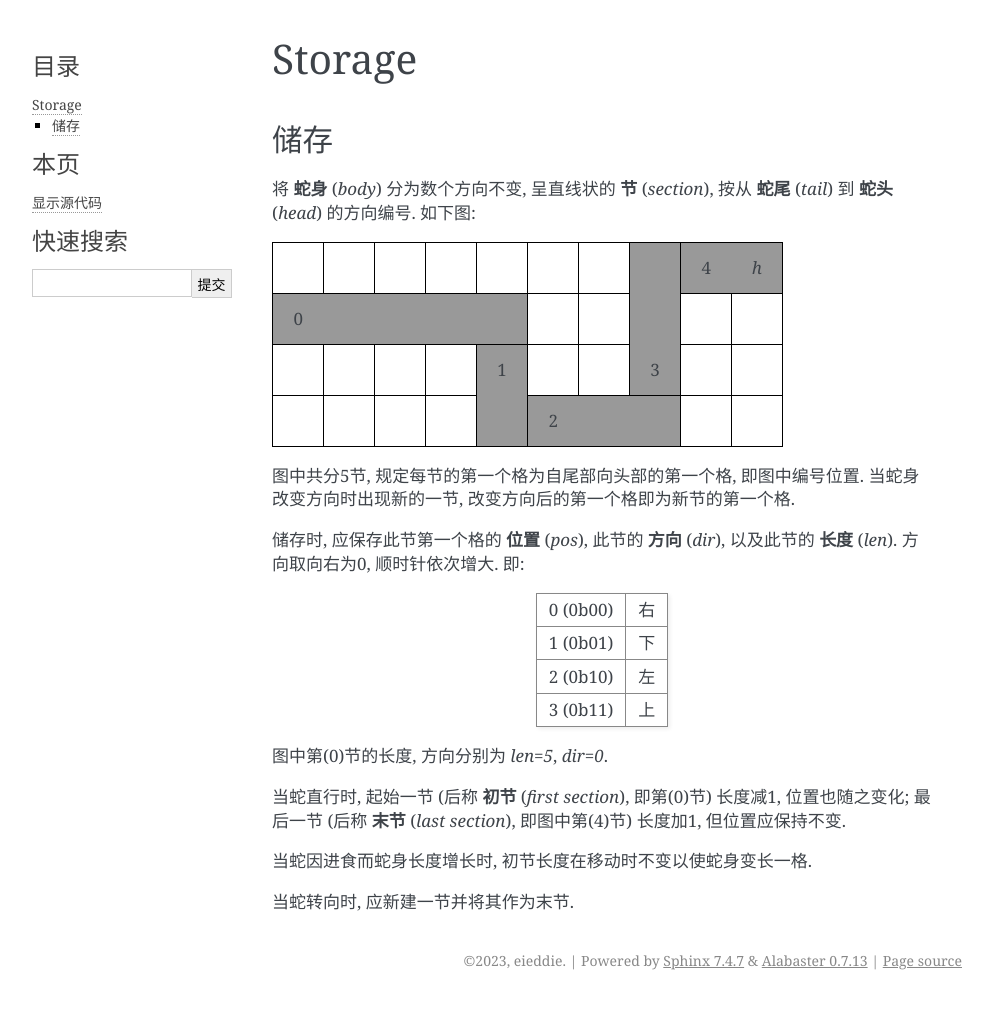
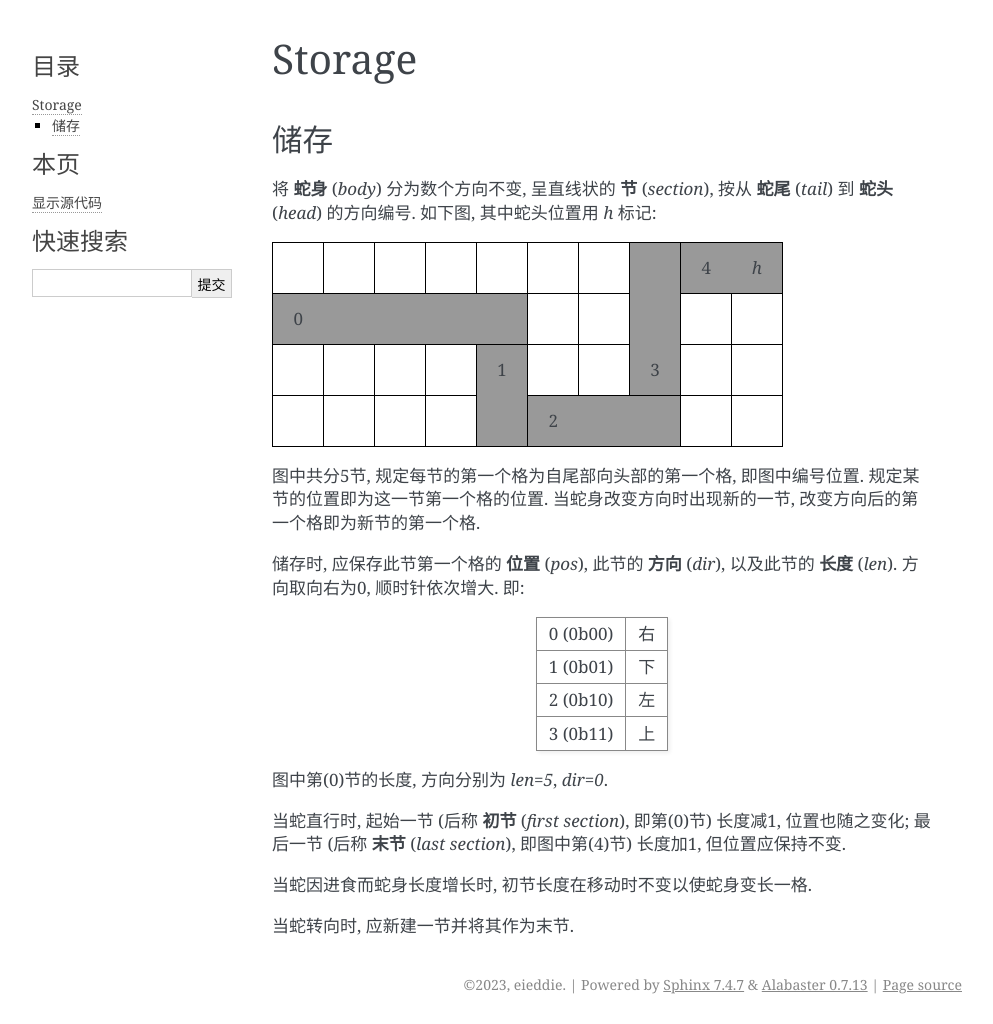
Before and after one commit to EiEddie/snake, a Sphinx documentation site: the page built from docs/storage.rst, in a window 1280 px wide. Shown: the whole page, without its empty margins (148-1141 px from the left). Built offline with Sphinx 7.4.7, drawn with Linux system fonts in a browser that asks for light colours; before the commit the page ends 1000 px from its top, so only the background shows below that.

Commit message:
docs: 对图的说明

```diff
--- a/docs/storage.rst
+++ b/docs/storage.rst
@@ -6,7 +6,7 @@ Storage
 -------
 
 将 **蛇身** (*body*) 分为数个方向不变, 呈直线状的 **节** (*section*), 按从 **蛇尾** (*tail*) 到 **蛇头** (*head*) 的方向编号.
-如下图:
+如下图, 其中蛇头位置用 `h` 标记:
 
 .. raw:: html
 
@@ -81,6 +81,7 @@ Storage
   </tbody></table>
 
 图中共分5节, 规定每节的第一个格为自尾部向头部的第一个格, 即图中编号位置.
+规定某节的位置即为这一节第一个格的位置.
 当蛇身改变方向时出现新的一节, 改变方向后的第一个格即为新节的第一个格.
 
 储存时, 应保存此节第一个格的 **位置** (*pos*), 此节的 **方向** (*dir*), 以及此节的 **长度** (*len*).
```
